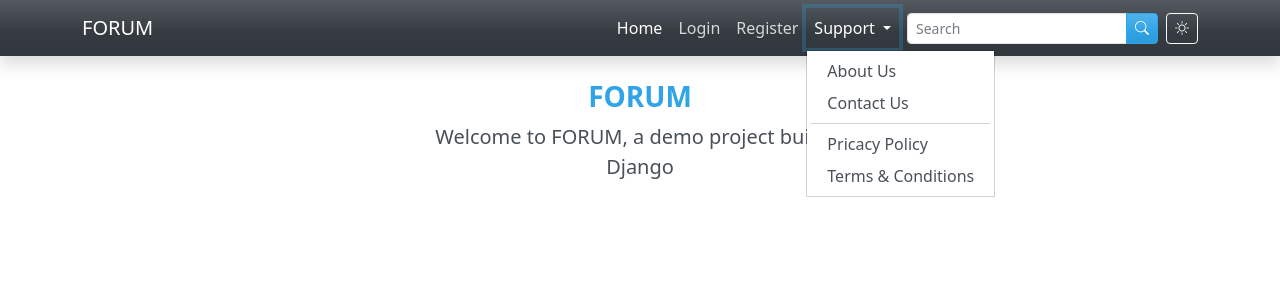
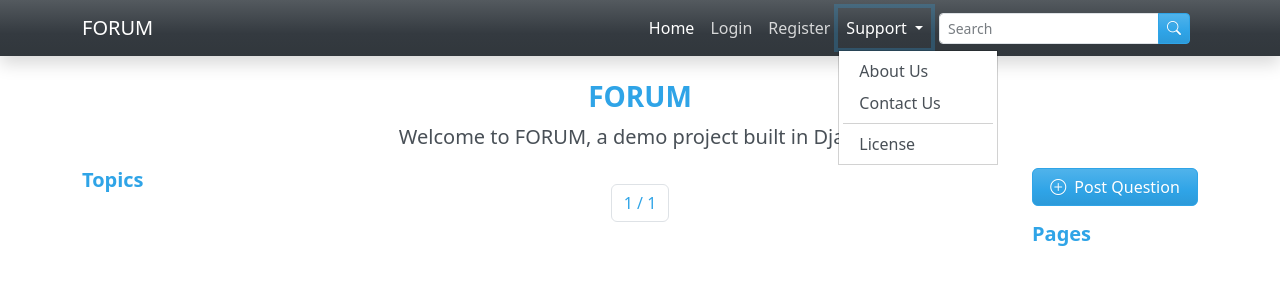
Before and after one commit to 6hislain/forum-django, a Django app: page / in a window 1280 px wide, after a click on "Support". Shown: the top 300 px of the page. Run offline with Django 4.2, Linux system fonts and the light colour scheme; data that the repository does not hold is empty; some libraries are stand-ins or nearby versions.

Commit message:
home page basic layout

```diff
--- a/core/urls.py
+++ b/core/urls.py
@@ -3,9 +3,16 @@ from django.views.generic import TemplateView
 from . import views
 
 urlpatterns = [
-    path("", TemplateView.as_view(template_name="home.html"), name="home"),
+    path("", views.home, name="home"),
     path("question/", views.QuestionList.as_view(), name="questions"),
     path("question/<slug:slug>", views.QuestionDetail.as_view(), name="question"),
     path("topic/<slug:slug>", views.TopicDetail.as_view(), name="topic"),
     path("page/<slug:slug>", views.PageDetail.as_view(), name="page"),
+    path("about/", TemplateView.as_view(template_name="about.html"), name="about"),
+    path(
+        "contact/", TemplateView.as_view(template_name="contact.html"), name="contact"
+    ),
+    path(
+        "license/", TemplateView.as_view(template_name="license.html"), name="license"
+    ),
 ]
--- a/core/views.py
+++ b/core/views.py
@@ -1,10 +1,25 @@
-from typing import Any
 from django.core.paginator import Paginator, PageNotAnInteger, EmptyPage
+from django.shortcuts import render
 from django.views.generic import ListView, DetailView
 from .models import Question, Answer, Topic, Page
 
 
 # Create your views here.
+def home(request):
+    pages = Page.objects.all()
+    topics = Topic.objects.all()
+    questions = Question.objects.order_by("-id")
+    paginator = Paginator(questions, 50)
+    page_number = request.GET.get("page")
+    page_object = paginator.get_page(page_number)
+
+    return render(
+        request,
+        "home.html",
+        {"pages": pages, "topics": topics, "page_object": page_object},
+    )
+
+
 class QuestionList(ListView):
     paginate_by = 48
     queryset = Question.objects.order_by("-created_at")
--- a/static/css/style.css
+++ b/static/css/style.css
@@ -1,11 +1,3 @@
-@import url("https://fonts.cdnfonts.com/css/oak-sans");
-
-html,
-body {
-  font-family: "Oak Sans", sans-serif;
+.hover-card:hover {
+  background-color: whitesmoke;
 }
-
-.sticky-card {
-  padding-top: 4.5em;
-  z-index: 0;
-}
--- /dev/null
+++ b/templates/contact.html
@@ -0,0 +1,3 @@
+{% extends 'layouts/base.html' %} {% load static %} {% block content %}
+<h1>Contact</h1>
+{% endblock %}
--- a/templates/home.html
+++ b/templates/home.html
@@ -1,8 +1,62 @@
 {% extends 'layouts/base.html' %} {% load static %} {% block content %}
 <div class="row justify-content-center">
-  <div class="col-md-5 text-center">
+  <div class="col-12 text-center">
     <h3 class="fw-bold">FORUM</h3>
     <p class="fs-5">Welcome to FORUM, a demo project built in Django</p>
   </div>
+  <div class="col-md-2">
+    <h5 class="fw-bold">Topics</h5>
+    <ul class="list-group">
+      {% for topic in topics %}
+      <li class="list-group-item">{{ topic.name }}</li>
+      {% endfor %}
+    </ul>
+  </div>
+  <div class="col-md-8">
+    {% for question in page_object %}
+    <div class="card card-body mb-2 hover-card">
+      <h5 class="card-title">{{ question.title }}</h5>
+      <p class="card-text">{{ question.content|safe }}</p>
+    </div>
+    {% endfor %}
+    <nav aria-label="pagination">
+      <ul class="pagination justify-content-center mt-3">
+        {% if page_object.has_previous %}
+        <li class="page-item">
+          <a
+            class="page-link"
+            href="?page={{ page_object.previous_page_number }}"
+          >
+            <i class="bi bi-chevron-left"></i>
+          </a>
+        </li>
+        {% endif %}
+        <li class="page-item">
+          <a class="page-link" href="#">
+            {{ page_object.number }} / {{ page_object.paginator.num_pages }}
+          </a>
+        </li>
+        {% if page_object.has_next %}
+        <li class="page-item">
+          <a class="page-link" href="?page={{ page_object.next_page_number }}">
+            <i class="bi bi-chevron-right"></i>
+          </a>
+        </li>
+        {% endif %}
+      </ul>
+    </nav>
+  </div>
+  <div class="col-md-2">
+    <button class="btn btn-primary w-100 mb-3">
+      <i class="bi bi-plus-circle me-1"></i>
+      Post Question
+    </button>
+    <h5 class="fw-bold">Pages</h5>
+    <ul class="list-group">
+      {% for page in pages %}
+      <li class="list-group-item">{{ page.title }}</li>
+      {% endfor %}
+    </ul>
+  </div>
 </div>
 {% endblock %}
--- a/templates/layouts/base.html
+++ b/templates/layouts/base.html
@@ -9,6 +9,7 @@
     <link rel="icon" type="image/png" href="{% static 'img/favicon.png' %}" />
     <link rel="stylesheet" href="{% static 'css/bootstrap-icons.css' %}" />
     <link rel="stylesheet" href="{% static 'css/bootstrap.min.css' %}" />
+    <link rel="stylesheet" href="{% static 'css/style.css' %}" />
     {% block styles %}{% endblock %}
   </head>
   <body>
--- a/templates/partials/navbar.html
+++ b/templates/partials/navbar.html
@@ -54,28 +54,16 @@
           </a>
           <ul class="dropdown-menu rounded-0 p-1">
             <li>
-              <a class="dropdown-item" href="{% url 'page' 'about-us' %}">
-                About Us
-              </a>
+              <a class="dropdown-item" href="{% url 'about' %}"> About Us </a>
             </li>
             <li>
-              <a class="dropdown-item" href="{% url 'page' 'contact-us' %}">
+              <a class="dropdown-item" href="{% url  'contact' %}">
                 Contact Us
               </a>
             </li>
             <li><hr class="dropdown-divider my-1" /></li>
             <li>
-              <a class="dropdown-item" href="{% url 'page' 'privacy-policy' %}">
-                Pricacy Policy
-              </a>
-            </li>
-            <li>
-              <a
-                class="dropdown-item"
-                href="{% url 'page' 'terms-and-conditions' %}"
-              >
-                Terms & Conditions
-              </a>
+              <a class="dropdown-item" href="{% url 'license' %}"> License </a>
             </li>
           </ul>
         </li>
@@ -93,9 +81,6 @@
             <i class="bi bi-search"></i>
           </button>
         </form>
-        <button class="btn btn-sm btn-outline-light" onclick="toggleTheme()">
-          <i class="bi bi-sun"></i>
-        </button>
       </div>
     </div>
   </div>
```
Also changed, not shown: templates/about.html (added, +17 -0 lines), templates/license.html (added, +25 -0 lines), templates/page/detail.html (added), templates/question/detail.html (added), templates/question/index.html (added), templates/topic/detail.html (added).
